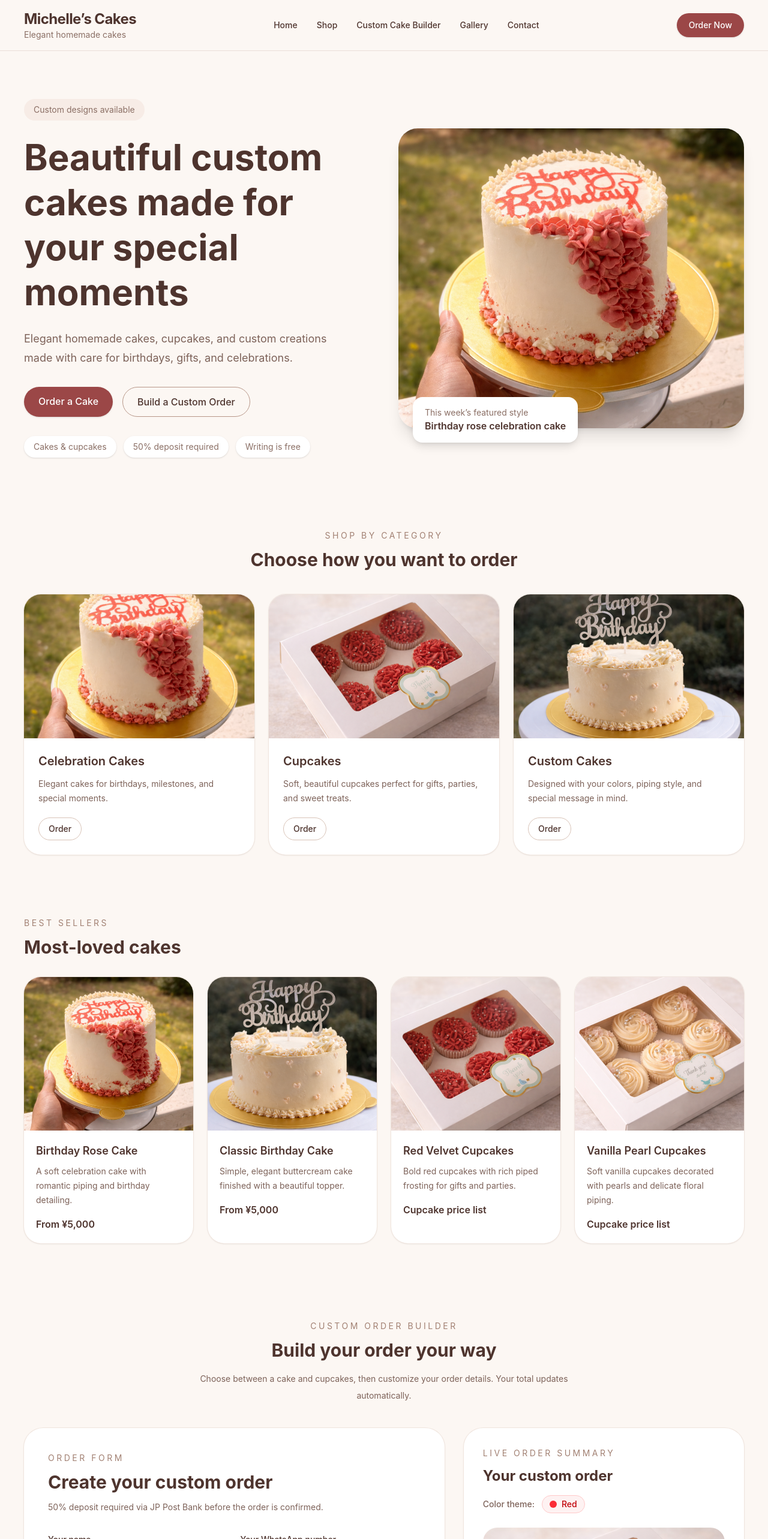
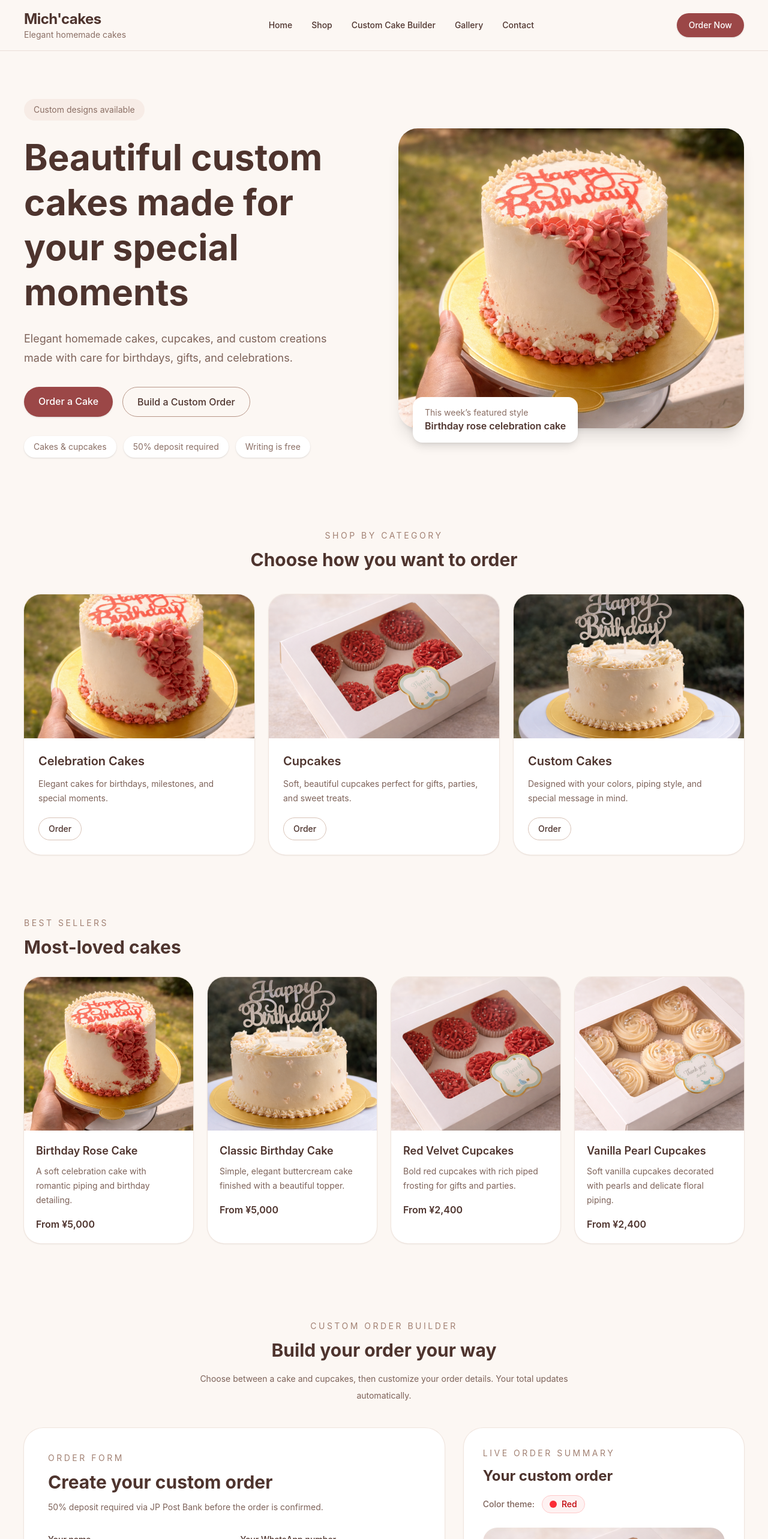
Before and after one commit to Afrolady-stack/michcakes, a React (Vite) app: page / in a window 1280 px wide. Shown: the top 2566 px of the page at 60% size. Built offline with nearby package versions, Linux system fonts and the light colour scheme; the HTML template or start-up script is replaced by a standard one.

Commit message:
Update App.jsx

```diff
--- a/src/App.jsx
+++ b/src/App.jsx
@@ -10,7 +10,6 @@ const CAKE_BASE_PRICES = {
   '18': { 2: 9000, 3: 10000 },
 }
 
-// IMPORTANT: replace these with your real cupcake prices
 const CUPCAKE_BASE_PRICES = {
   6: 2400,
   12: 4800,
@@ -62,6 +61,11 @@ const COLOR_THEME_STYLES = {
     dot: 'bg-pink-400',
     pill: 'bg-pink-50 text-pink-700 border-pink-200',
   },
+  white: {
+    label: 'White',
+    dot: 'bg-white border border-gray-400',
+    pill: 'bg-gray-50 text-gray-700 border-gray-300',
+  },
 }
 
 export default function App() {
@@ -100,13 +104,13 @@ export default function App() {
     },
     {
       name: 'Red Velvet Cupcakes',
-      price: 'Cupcake price list',
+      price: 'From ¥2,400',
       desc: 'Bold red cupcakes with rich piped frosting for gifts and parties.',
       image: redCupcakesBox,
     },
     {
       name: 'Vanilla Pearl Cupcakes',
-      price: 'Cupcake price list',
+      price: 'From ¥2,400',
       desc: 'Soft vanilla cupcakes decorated with pearls and delicate floral piping.',
       image: vanillaCupcakesBox,
     },
@@ -141,14 +145,9 @@ export default function App() {
     occasion: 'birthday',
     occasionOther: '',
     flavor: 'vanilla',
-
-    // cake fields
     size: '12',
     layers: 2,
-
-    // cupcake fields
     cupcakeQuantity: 6,
-
     cream: 'american',
     colorTheme: 'red',
     topping: 'none',
@@ -240,7 +239,7 @@ export default function App() {
     const isCake = order.productType === 'cake'
 
     const lines = [
-      'Hello Michelle’s Cakes, I would like to place an order.',
+      'Hello Mich\'cakes, I would like to place an order.',
       '',
       `Name: ${order.customerName || '-'}`,
       `Customer WhatsApp: ${order.customerWhatsapp || '-'}`,
@@ -317,7 +316,11 @@ export default function App() {
     COLOR_THEME_STYLES[order.colorTheme] || COLOR_THEME_STYLES.red
 
   const handleWhatsappOrder = () => {
-    if (!canSubmit) return
+    if (!canSubmit) {
+      alert('Please complete all required fields before submitting your order.')
+      return
+    }
+
     setShowThankYou(true)
     window.location.href = whatsappUrl
   }
@@ -333,7 +336,7 @@ export default function App() {
       <header className="sticky top-0 z-50 border-b border-[#eadfd8] bg-[#fcf7f3]/95 backdrop-blur">
         <div className="mx-auto flex max-w-7xl items-center justify-between px-6 py-4 lg:px-10">
           <div>
-            <h1 className="text-2xl font-bold tracking-tight">Michelle’s Cakes</h1>
+            <h1 className="text-2xl font-bold tracking-tight">Mich'cakes</h1>
             <p className="text-sm text-[#8b6f65]">Elegant homemade cakes</p>
           </div>
 
@@ -637,6 +640,7 @@ export default function App() {
                     <option value="green">Green</option>
                     <option value="purple">Purple</option>
                     <option value="pink">Pink</option>
+                    <option value="white">White</option>
                   </select>
                 </div>
 
@@ -893,7 +897,7 @@ export default function App() {
                 <img
                   src={
                     order.productType === 'cupcakes'
-                      ? order.colorTheme === 'red'
+                      ? ['red', 'pink'].includes(order.colorTheme)
                         ? redCupcakesBox
                         : vanillaCupcakesBox
                       : order.colorTheme === 'pink'
@@ -906,6 +910,12 @@ export default function App() {
                   className="h-64 w-full object-cover"
                 />
               </div>
+
+              {order.productType === 'cupcakes' && (
+                <p className="mt-3 text-sm text-[#8b6f65]">
+                  Preview photo is a style reference. Final cupcake color will follow your selected theme.
+                </p>
+              )}
 
               <div className="mt-6 space-y-4 text-sm">
                 <div className="flex items-center justify-between">
@@ -1107,7 +1117,7 @@ export default function App() {
       <footer id="contact" className="border-t border-[#eadfd8] bg-white">
         <div className="mx-auto grid max-w-7xl gap-10 px-6 py-12 md:grid-cols-4 lg:px-10">
           <div>
-            <h4 className="text-xl font-bold">Michelle’s Cakes</h4>
+            <h4 className="text-xl font-bold">Mich'cakes</h4>
             <p className="mt-3 text-sm leading-6 text-[#7d6259]">
               Elegant homemade cakes for birthdays, gifts, and special occasions.
             </p>
```
